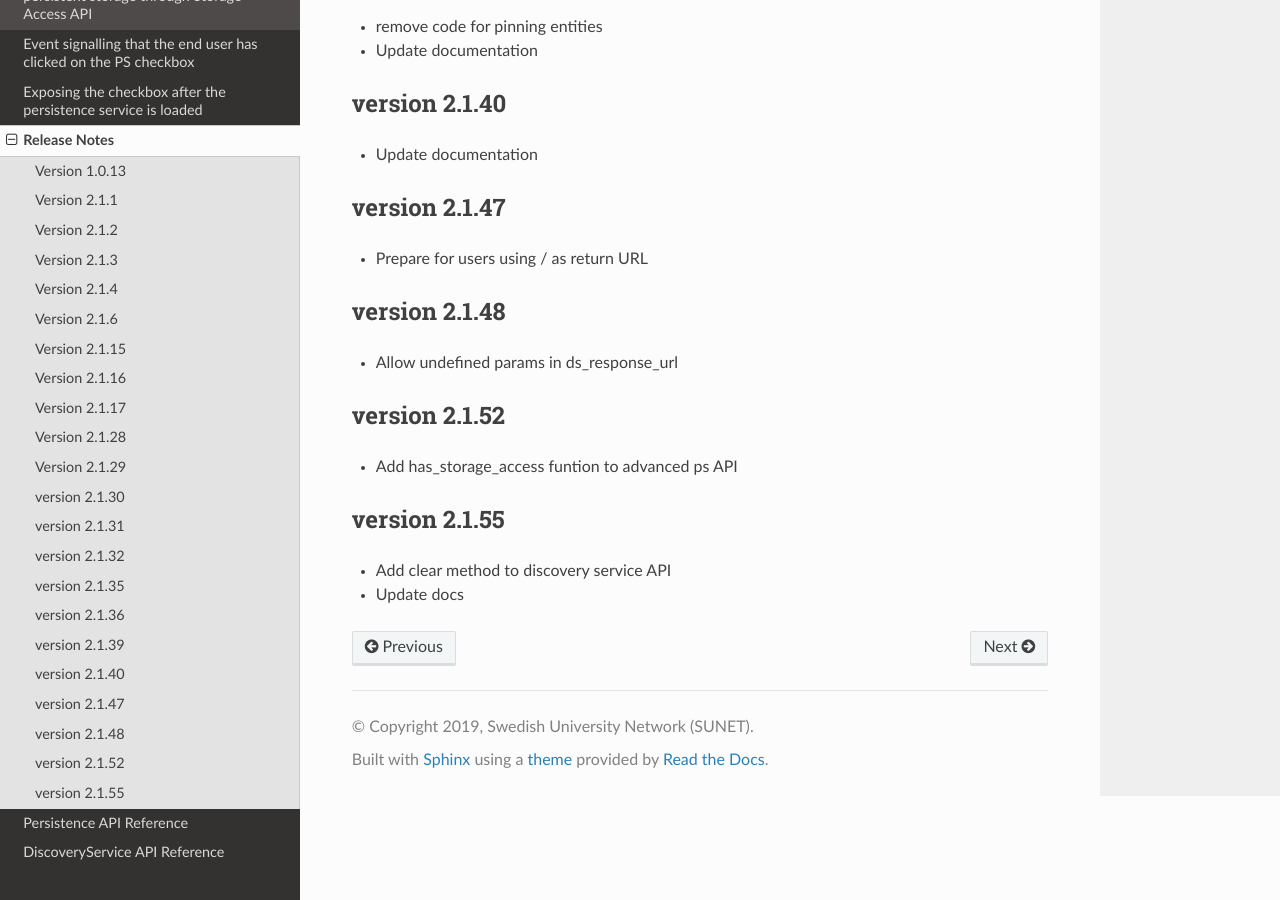
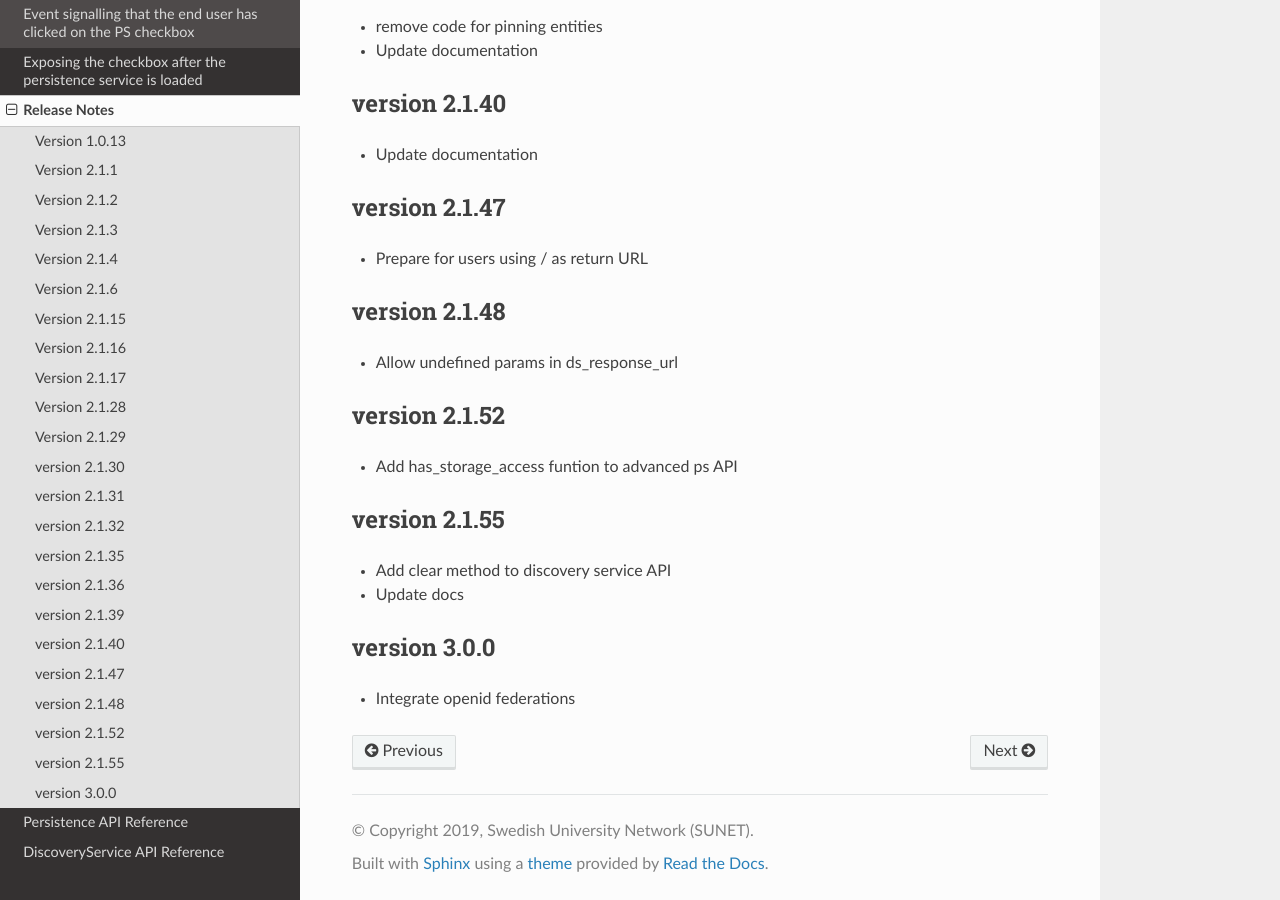
Before and after one commit to TheIdentitySelector/thiss-ds-js, a Sphinx documentation site: the page built from docs/releasenotes.rst, in a window 1280 px wide and 900 px high, scrolled down 1937 px. Built offline with Sphinx 7.4.7 and the Read the Docs theme 3.1.0, drawn with Linux system fonts in a browser that asks for light colours; some of the changed text lies outside the part shown.

Commit message:
bump to 3.0.0

```diff
--- a/docs/conf.py
+++ b/docs/conf.py
@@ -24,9 +24,9 @@ copyright = u'2019, Swedish University Network (SUNET)'
 author = u'Leif Johansson'
 
 # The short X.Y version
-version = u'2.1'
+version = u'3.0'
 # The full version, including alpha/beta/rc tags
-release = u'2.1.55'
+release = u'3.0.0'
 
 js_source_path = '../src'
 
--- a/docs/releasenotes.rst
+++ b/docs/releasenotes.rst
@@ -115,3 +115,8 @@
 
 * Add clear method to discovery service API
 * Update docs
+
+version 3.0.0
+-------------
+
+* Integrate openid federations
--- a/package.json
+++ b/package.json
@@ -1,6 +1,6 @@
 {
   "name": "@theidentityselector/thiss-ds",
-  "version": "2.1.55",
+  "version": "3.0.0",
   "description": "A set of clients for the thiss.io service",
   "main": "dist/thiss-ds.js",
   "homepage": "https://thiss.io",
```
Also changed, not shown: 2 other files.
